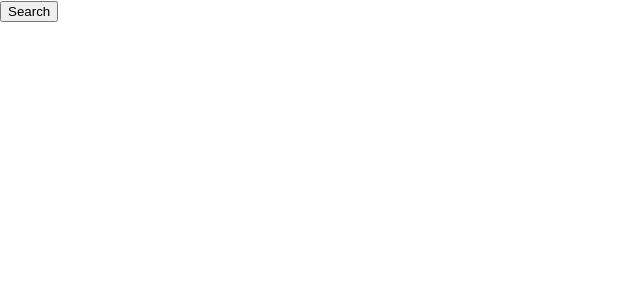
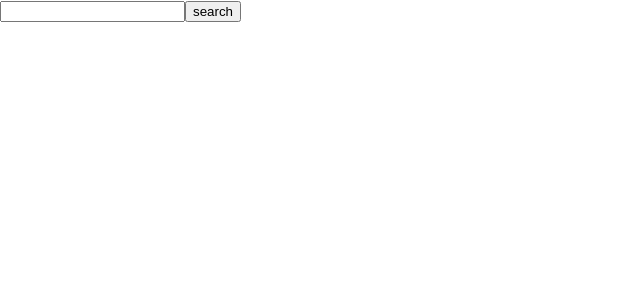
Before and after one commit to agiletkiewicz/movie-search, a React (Create React App) app: page / in a window 1280 px wide. Shown: the top 300 px of the page, without its empty margins (0-640 px from the left). Built offline with nearby package versions, Linux system fonts and the light colour scheme.

Commit message:
Search Bar updates state on parent component

```diff
--- a/src/components/search.js
+++ b/src/components/search.js
@@ -1,15 +1,27 @@
 import Button from 'react-bootstrap/Button';
 import Form from 'react-bootstrap/Form';
 import Col from 'react-bootstrap/Col';
+import { useState } from 'react';
 
-function Search({ setSearch }) {
+function Search({ searchInput }) {
 
-    function handleClick() {
-        setSearch("test")
+    const [input, setInput] = useState("")
+
+    const handleChange = (event) => {
+        setInput(event.target.value);
+    }
+
+    const handleSubmit = (event) => {
+        event.preventDefault();
+        searchInput(input);
+        setInput("");
     };
 
     return (
-        <Button variant="primary" onClick={handleClick} >Search</Button>
+        <form onSubmit={handleSubmit}>
+            <input type="text" onChange={handleChange} value={input}/>
+            <input type="submit" value="search"/>
+        </form>
     );
   }
 
--- a/src/containers/home.js
+++ b/src/containers/home.js
@@ -1,14 +1,19 @@
-import Search from '../components/search'
+import Search from '../components/search';
 import { useState } from 'react';
 
 function Home() {
 
-  const [search, setSearch] = useState("");
+  const [movies, setMovies] = useState([]);
+  const [search, setSearch] = useState("")
+
+  const searchInput = (search) => {
+      setMovies(search);
+  }
 
   return (
     <>
-      <Search setSearch={setSearch} />
-      {console.log(search)}
+      <Search searchInput={searchInput} />
+      {console.log(movies)}
     </>
   );
 }
```
